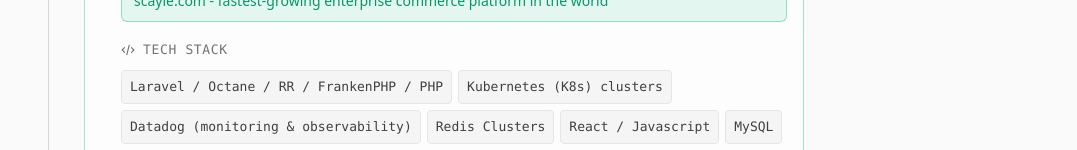
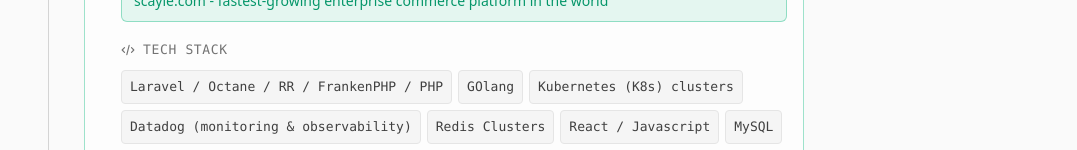
Before and after one commit to wukis/cv-next, a Next.js app: page /experience in a window 1280 px wide. Shown: the part 802-952 px from the top of the page, without its empty margins (92-1169 px from the left). Built offline with nearby package versions, Linux system fonts and the light colour scheme.

Commit message:
small fixes

```diff
--- a/src/components/Layout.tsx
+++ b/src/components/Layout.tsx
@@ -33,7 +33,8 @@ function BackToTopButton() {
       onClick={scrollToTop}
       aria-label="Back to top"
       className={`
-        fixed bottom-6 right-6 z-40
+        fixed bottom-6 z-40
+        right-4 sm:right-8 lg:right-[max(2rem,calc((100vw-80rem)/2+5rem))]
         flex items-center justify-center
         w-10 h-10 rounded-lg
         bg-white/80 dark:bg-neutral-800/80
--- a/src/data/work.json
+++ b/src/data/work.json
@@ -23,6 +23,7 @@
     ],
     "technologies": [
       "Laravel / Octane / RR / FrankenPHP / PHP",
+      "GOlang",
       "Kubernetes (K8s) clusters",
       "Datadog (monitoring & observability)",
       "Redis Clusters",
@@ -56,6 +57,7 @@
     ],
     "technologies": [
       "Laravel / Octane / RR / FrankenPHP / PHP",
+      "GOlang",
       "Redis Clusters",
       "React / Javascript",
       "MySQL",
```
